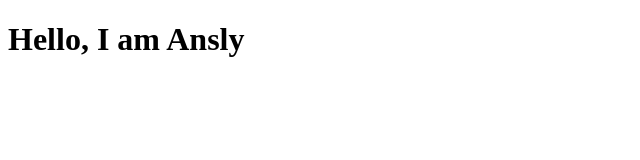
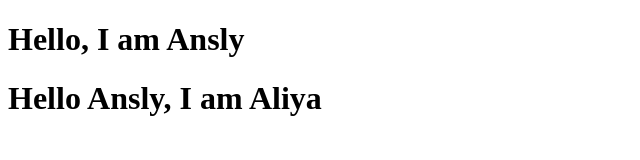
Before and after one commit to Ansly21/praclab2, a plain HTML site: page index.html in a window 1280 px wide. Shown: the whole page, without its empty margins (0-640 px from the left). Drawn offline with Linux system fonts and the light colour scheme.

Commit message:
Version of Aliya

```diff
--- a/index.html
+++ b/index.html
@@ -8,5 +8,6 @@
 </head>
 <body>
     <h1>Hello, I am Ansly</h1>
+    <h1>Hello Ansly, I am Aliya</h1>
 </body>
 </html>
```
